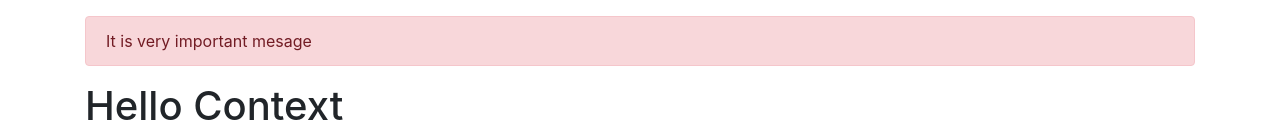
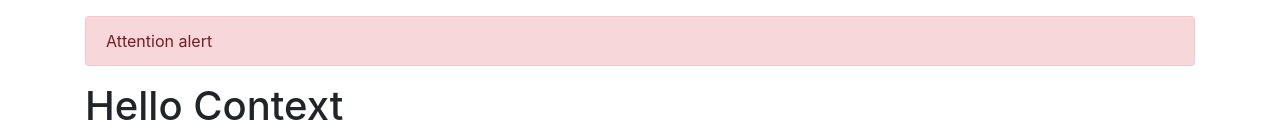
Before and after one commit to freshjsoftd/onl-js-pd2023-1-hooks-learning, a React (Create React App) app: page / in a window 1280 px wide. Both pictures are taken after a click on the button "Show alert". Shown: the top 137 px of the page. Built offline with nearby package versions, Linux system fonts and the light colour scheme.

Commit message:
Remove redunded props in App.js

```diff
--- a/src/App.js
+++ b/src/App.js
@@ -7,10 +7,10 @@ import Main from './components/Main';
 function App() {
 
 	return (
-		<AlertProvider value={alert}>
+		<AlertProvider>
 			<div className='container pt-3'>
 				<Alert />
-				<Main toggle={() => {}}/>
+				<Main/>
 			</div>
 		</AlertProvider>
 	);
--- a/src/components/alert/Alert.js
+++ b/src/components/alert/Alert.js
@@ -8,7 +8,7 @@ function Alert() {
     return null;
   }
   return (
-    <div className="alert alert-danger" onClick={toggle}>It is very important mesage</div>
+    <div className="alert alert-danger" onClick={toggle}>Attention alert</div>
   )
 }
 
```
